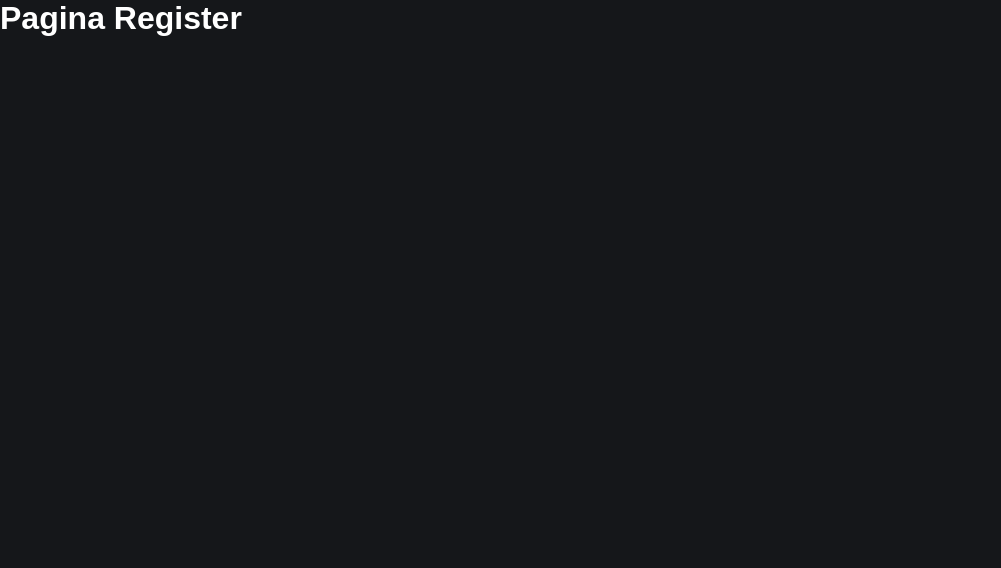
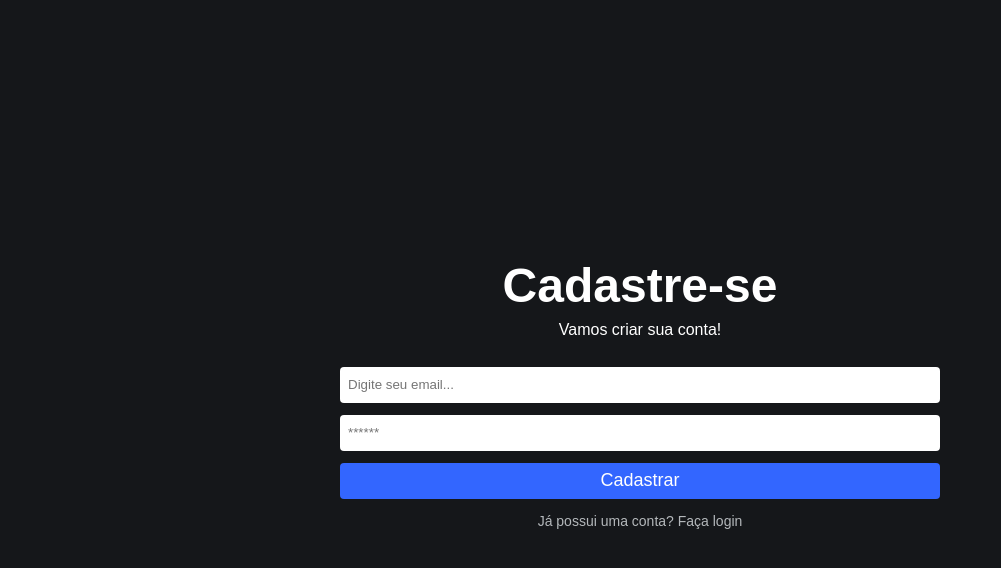
Before and after one commit to andrealvesaraujo/react-firebase, a React (Create React App) app: page /register in a window 1280 px wide. Shown: the top 568 px of the page, without its empty margins (0-1001 px from the left). Built offline with nearby package versions, Linux system fonts and the light colour scheme; no server answers.

Commit message:
Criando página register

```diff
--- /dev/null
+++ b/src/pages/Admin/index.js
@@ -0,0 +1,9 @@
+import './admin.css'
+
+export default function Admin() {
+  return (
+    <div>
+        <h1>Pagina Admin</h1>
+    </div>
+  )
+}
--- a/src/pages/Home/index.js
+++ b/src/pages/Home/index.js
@@ -1,16 +1,33 @@
 import {useState} from 'react'
-import { Link } from 'react-router-dom'
+
 import './home.css'
+
+import { Link, useNavigate } from 'react-router-dom'
+
+import {auth} from '../../firebaseConnection'
+import {signInWithEmailAndPassword} from 'firebase/auth'
+
+
 export default function Home(){
 
   const [email, setEmail] = useState('')
   const [password, setPassword] = useState('')
 
-  function handleLogin(e){
+  const navigate = useNavigate()
+
+  async function handleLogin(e){
     e.preventDefault();
 
     if(email !== '' && password !== ''){
-      alert("Teste")
+
+      await signInWithEmailAndPassword(auth, email, password)
+      .then(()=>{
+        navigate('/admin', {replace: true})
+      })
+      .catch(()=>{
+        console.log("Erro ao fazer o login")
+      })
+
     } else {
       alert('Preencha todos os campos')
     }
@@ -31,7 +48,6 @@
         />
 
         <input
-          autoComplete={false}
           type="password"
           placeholder='******'
           value={password}
@@ -42,7 +58,7 @@
 
       </form>
 
-      <Link to="/register" className='button-link'>
+      <Link className='button-link' to="/register" >
         Não possui uma conta? Cadastre-se
       </Link>
 
--- a/src/pages/Register/index.js
+++ b/src/pages/Register/index.js
@@ -1,7 +1,66 @@
+import {useState} from 'react'
+
+import { Link, useNavigate } from 'react-router-dom'
+
+import {auth} from '../../firebaseConnection'
+import {createUserWithEmailAndPassword} from 'firebase/auth'
+
+
 export default function Register(){
-    return (
-      <div>
-        <h1>Pagina Register</h1>
-      </div>
-    )
+
+  const [email, setEmail] = useState('')
+  const [password, setPassword] = useState('')
+
+  const navigate = useNavigate()
+
+  async function handleRegister(e){
+    e.preventDefault();
+
+    if(email !== '' && password !== ''){
+
+      await createUserWithEmailAndPassword(auth, email, password)
+      .then(()=>{
+        navigate('/admin', {replace: true})
+      })
+      .catch(()=>{
+        console.log("Erro ao fazer o cadastro")
+      })
+
+    } else {
+      alert('Preencha todos os campos')
+    }
+
   }
+
+  return (
+    <div className='home-container'>
+      <h1>Cadastre-se</h1>
+      <span>Vamos criar sua conta!</span>
+
+      <form className='form' onSubmit={handleRegister}>
+        <input
+          type="text"
+          placeholder='Digite seu email...'
+          value={email}
+          onChange={(e)=> setEmail(e.target.value)}
+        />
+
+        <input
+          type="password"
+          placeholder='******'
+          value={password}
+          onChange={(e)=> setPassword(e.target.value)}
+        />
+
+        <button type='submit'>Cadastrar</button>
+
+      </form>
+
+      <Link className='button-link' to="/" >
+        Já possui uma conta? Faça login
+      </Link>
+
+
+    </div>
+  )
+}
--- a/src/routes/index.js
+++ b/src/routes/index.js
@@ -2,12 +2,14 @@
 
 import Home from '../pages/Home'
 import Register from '../pages/Register'
+import Admin from '../pages/Admin'
 
 function RoutesApp(){
     return (
         <Routes>
             <Route path="/" element={<Home/>} />
             <Route path="/register" element={<Register/>} />
+            <Route path="/admin" element={<Admin/>} />
         </Routes>
     )
 }
```
Also changed, not shown: src/pages/Admin/admin.css (added).
